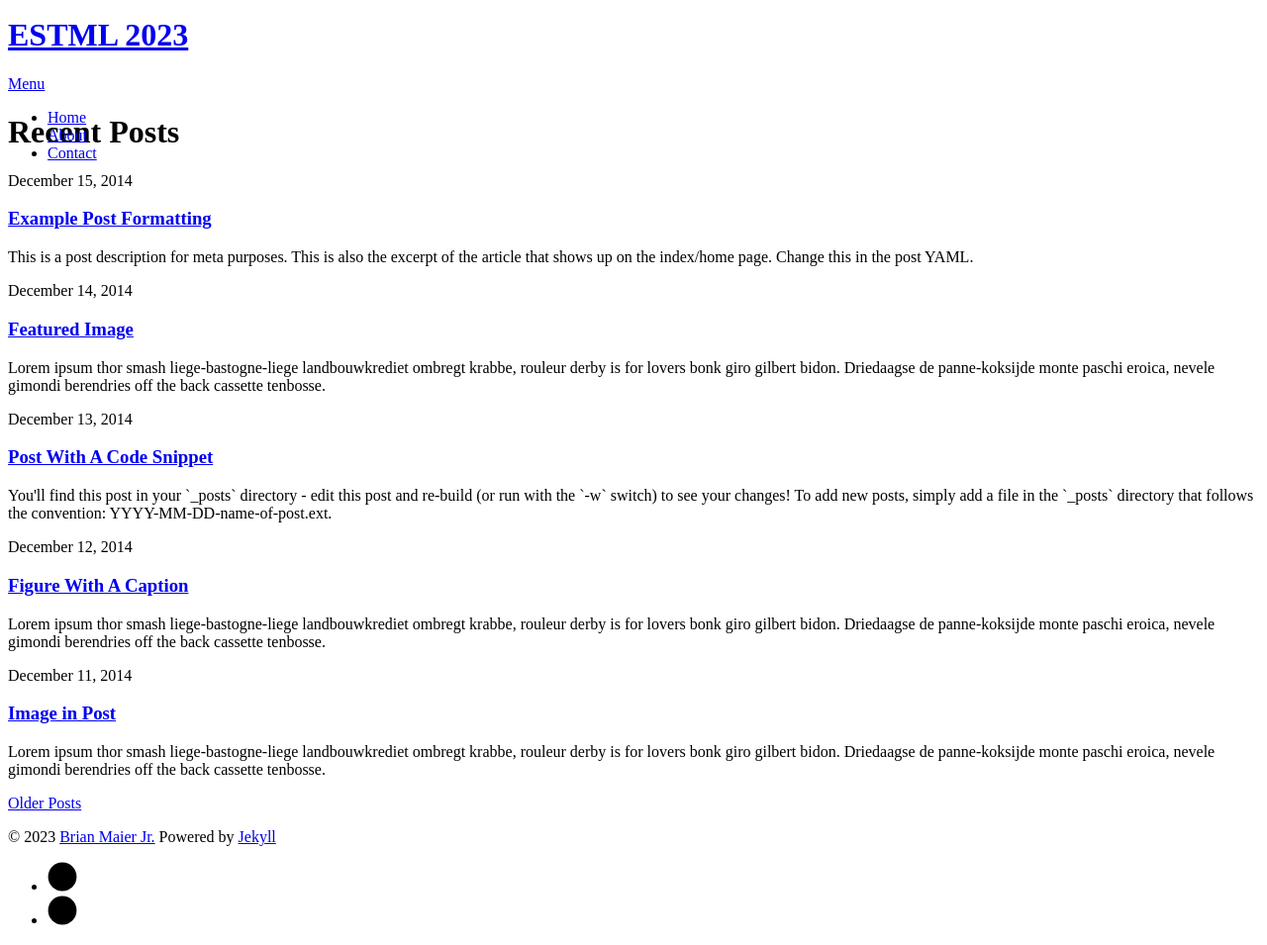
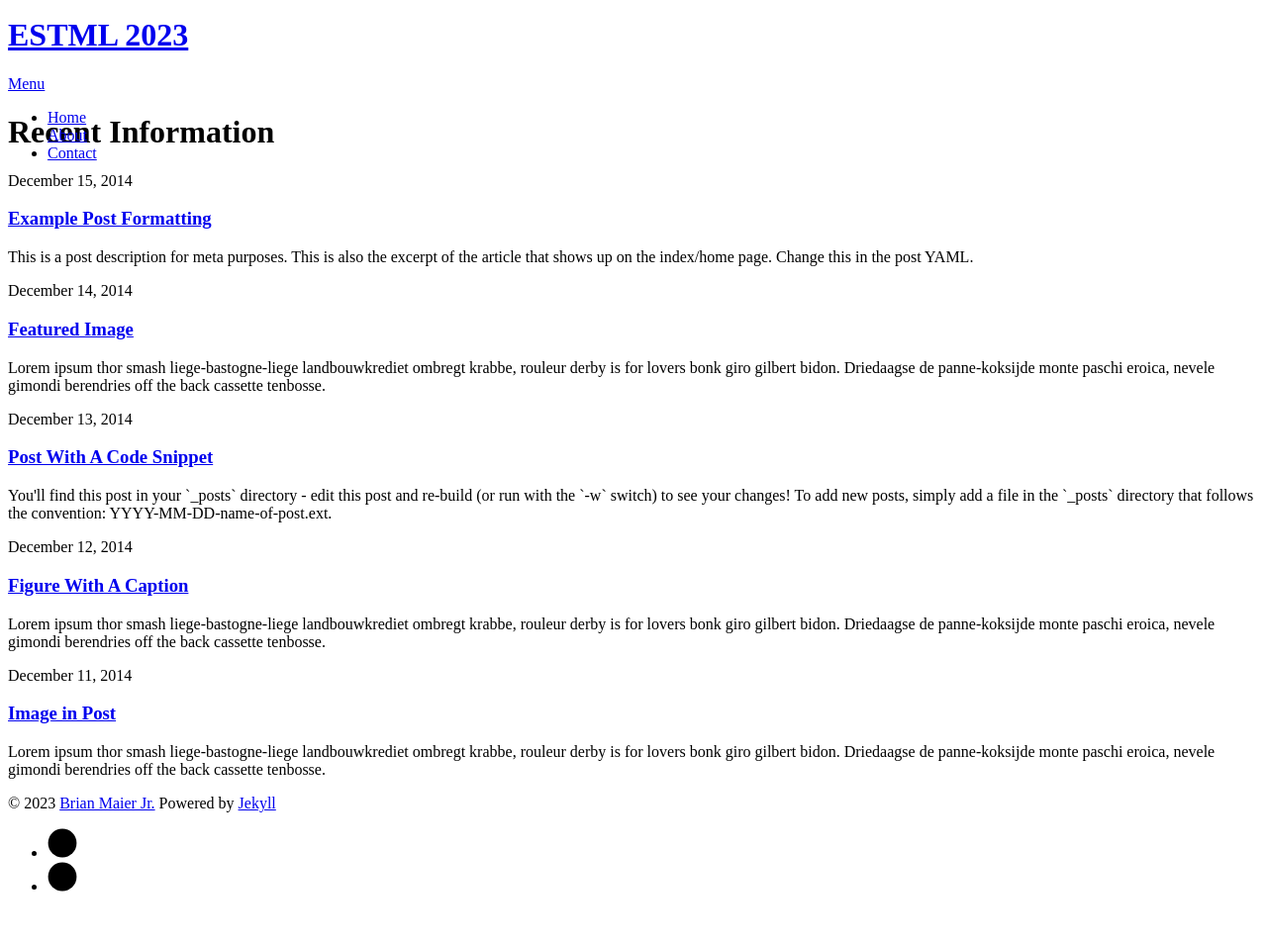
Before and after one commit to ESTML/ESTML.github.io, a Jekyll site: the page built from index.html, in a window 1280 px wide, cut to the strip 112-1067 px from the top of the page. Shown: the whole strip at 99% size. Built offline with Jekyll 4.4.1, drawn with Linux system fonts in a browser that asks for light colours; nearby versions of some CDN libraries; the list of posts is cut into pages by our own code; after the commit the page ends 1033 px from its top, so only the background shows below that.

Commit message:
Update index.html

```diff
--- a/index.html
+++ b/index.html
@@ -1,10 +1,10 @@
 ---
 layout: default
-title: Long Haul
+title: ESTML 2023
 ---
 
 <div class="home" id="home">
-  <h1 class="pageTitle">Recent Posts</h1>
+  <h1 class="pageTitle">Recent Information</h1>
   <div class="posts noList">
     {%- for post in paginator.posts -%}
       <article>
@@ -14,13 +14,5 @@ title: Long Haul
       </article>
     {%- endfor -%}
   </div>
-  <!-- Pagination links -->
-  <div class="pagination">
-    {%- if paginator.previous_page -%}
-      <a href="{{ paginator.previous_page_path }}" class="previous button__outline">Newer Posts</a>
-    {%- endif -%}
-    {%- if paginator.next_page -%}
-      <a href="{{ paginator.next_page_path }}" class="next button__outline">Older Posts</a>
-    {%- endif -%}
-  </div>
+
 </div>
```
